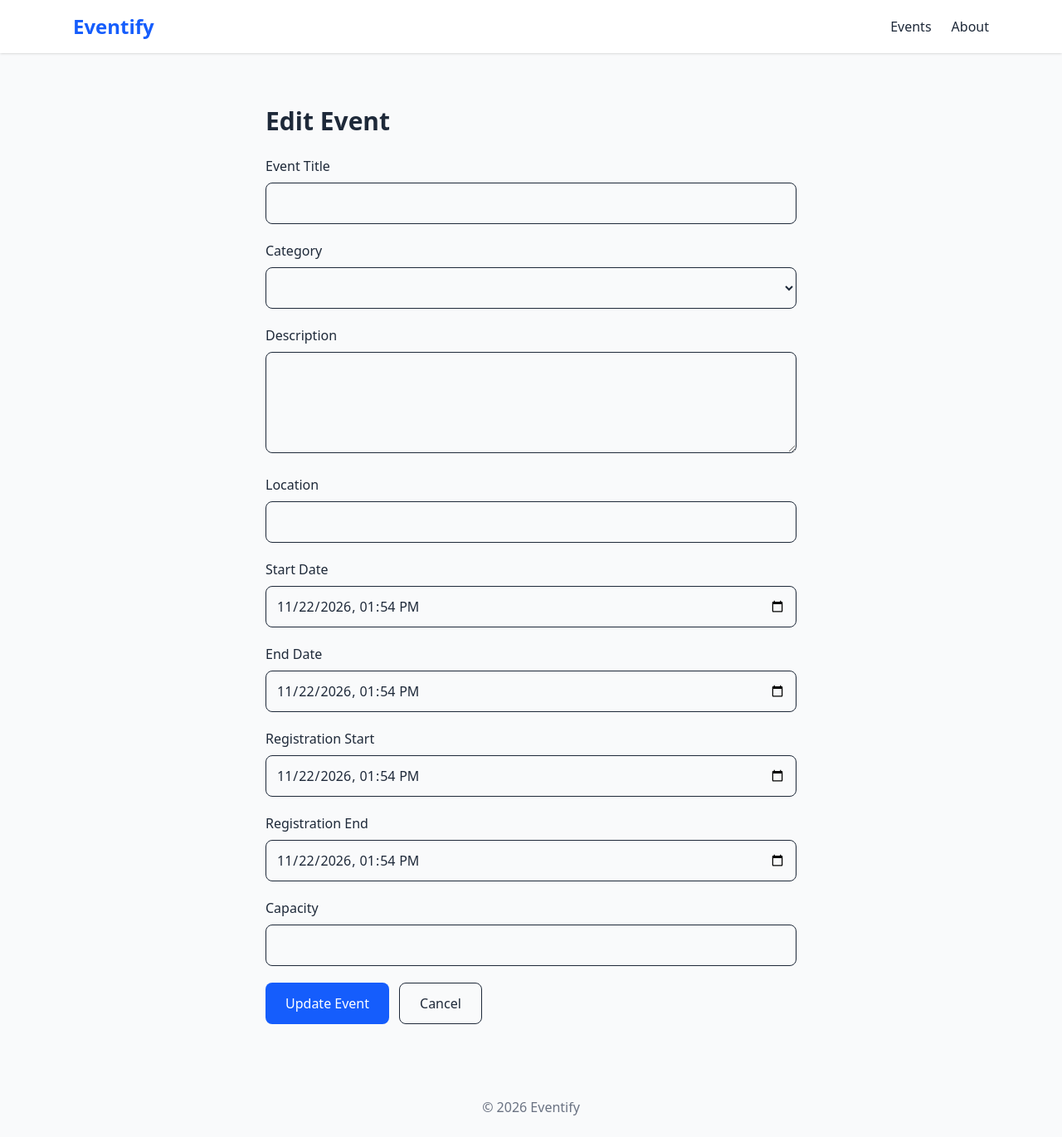
After one commit to fatiharfat04/eventify, a Laravel app: template resources/views/events/edit.blade.php in a window 1280 px wide. The commit adds this page. Shown: the whole page at 83% size. Run offline with Laravel 12, Linux system fonts and the light colour scheme; the template is opened without the code that fills it, so the values that code supplies are empty; style sheets or scripts are compiled from the project's sources.

Commit message:
penaman: "Add show, edit, update, and destroy methods for EventController and corresponding routes and views"

```diff
--- /dev/null
+++ b/resources/views/events/edit.blade.php
@@ -0,0 +1,122 @@
+
+@extends('layouts.app')
+
+@section('title', 'Edit Event')
+
+@section('content')
+<div class="max-w-2xl mx-auto py-8 px-4">
+
+    <h1 class="text-3xl font-bold mb-6">Edit Event</h1>
+
+    @if ($errors->any())
+        <div class="bg-red-100 text-red-700 p-4 rounded-lg mb-6">
+            <ul>
+                @foreach ($errors->all() as $error)
+                    <li>{{ $error }}</li>
+                @endforeach
+            </ul>
+        </div>
+    @endif
+
+    <form action="{{ route('events.update', $event->slug) }}"
+          method="POST"
+          class="space-y-5">
+
+        @csrf
+        @method('PUT')
+
+        <div>
+            <label class="block font-medium mb-2">Event Title</label>
+
+            <input type="text" name="title"
+                value="{{ old('title', $event->title) }}"
+                class="w-full border rounded-lg p-3">
+        </div>
+
+        <div>
+            <label class="block font-medium mb-2">Category</label>
+
+            <select name="category_id"
+                class="w-full border rounded-lg p-3">
+
+                @foreach ($categories as $category)
+                    <option value="{{ $category->id }}"
+                        {{ old('category_id', $event->category_id) == $category->id ? 'selected' : '' }}>
+                        {{ $category->name }}
+                    </option>
+                @endforeach
+
+            </select>
+        </div>
+
+        <div>
+            <label class="block font-medium mb-2">Description</label>
+
+            <textarea name="description"
+                rows="4"
+                class="w-full border rounded-lg p-3">{{ old('description', $event->description) }}</textarea>
+        </div>
+
+        <div>
+            <label class="block font-medium mb-2">Location</label>
+
+            <input type="text" name="location"
+                value="{{ old('location', $event->location) }}"
+                class="w-full border rounded-lg p-3">
+        </div>
+
+        <div>
+            <label class="block font-medium mb-2">Start Date</label>
+
+            <input type="datetime-local" name="start_at"
+                value="{{ old('start_at', \Carbon\Carbon::parse($event->start_at)->format('Y-m-d\TH:i')) }}"
+                class="w-full border rounded-lg p-3">
+        </div>
+
+        <div>
+            <label class="block font-medium mb-2">End Date</label>
+
+            <input type="datetime-local" name="end_at"
+                value="{{ old('end_at', \Carbon\Carbon::parse($event->end_at)->format('Y-m-d\TH:i')) }}"
+                class="w-full border rounded-lg p-3">
+        </div>
+
+        <div>
+            <label class="block font-medium mb-2">Registration Start</label>
+
+            <input type="datetime-local" name="registration_start_at"
+                value="{{ old('registration_start_at', \Carbon\Carbon::parse($event->registration_start_at)->format('Y-m-d\TH:i')) }}"
+                class="w-full border rounded-lg p-3">
+        </div>
+
+        <div>
+            <label class="block font-medium mb-2">Registration End</label>
+
+            <input type="datetime-local" name="registration_end_at"
+                value="{{ old('registration_end_at', \Carbon\Carbon::parse($event->registration_end_at)->format('Y-m-d\TH:i')) }}"
+                class="w-full border rounded-lg p-3">
+        </div>
+
+        <div>
+            <label class="block font-medium mb-2">Capacity</label>
+
+            <input type="number" name="capacity" min="1"
+                value="{{ old('capacity', $event->capacity) }}"
+                class="w-full border rounded-lg p-3">
+        </div>
+
+        <div class="flex gap-3">
+            <button type="submit"
+                class="bg-blue-600 hover:bg-blue-700 text-white px-6 py-3 rounded-lg">
+                Update Event
+            </button>
+
+            <a href="{{ route('events.index') }}"
+                class="border px-6 py-3 rounded-lg">
+                Cancel
+            </a>
+        </div>
+
+    </form>
+</div>
+@endsection
--- a/routes/web.php
+++ b/routes/web.php
@@ -9,7 +9,15 @@ Route::get('/', function () {
 });
 
 Route::get('/events', [EventController::class, 'index'])->name('events.index');
+
 Route::get('/events/create', [EventController::class, 'create'])->name('events.create');
 Route::post('/events', [EventController::class, 'store'])->name('events.store');
 
+Route::get('/events/{event:slug}', [EventController::class, 'show'])->name('events.show');
+
+Route::get('/events/{event:slug}/edit', [EventController::class, 'edit'])->name('events.edit');
+Route::put('/events/{event:slug}', [EventController::class, 'update'])->name('events.update');
+Route::delete('/events/{event:slug}', [EventController::class, 'destroy'])->name('events.destroy');
+
+
 Route::get('/about', [AboutController::class, 'index'])->name('about.index');
```
Also changed, not shown: app/Http/Controllers/EventController.php (+45 -0 lines), resources/views/events/index.blade.php (+16 -10 lines), resources/views/events/show.blade.php (added, +61 -0 lines).
